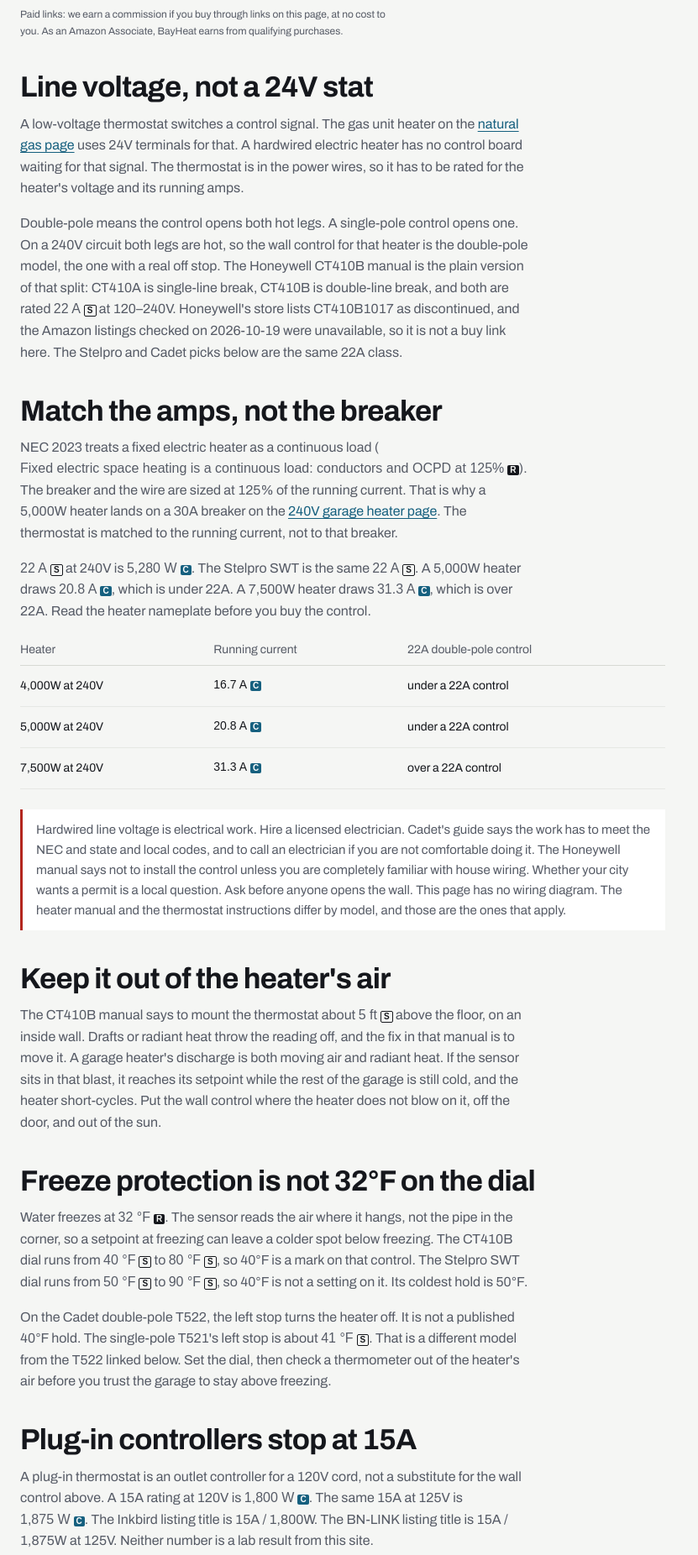
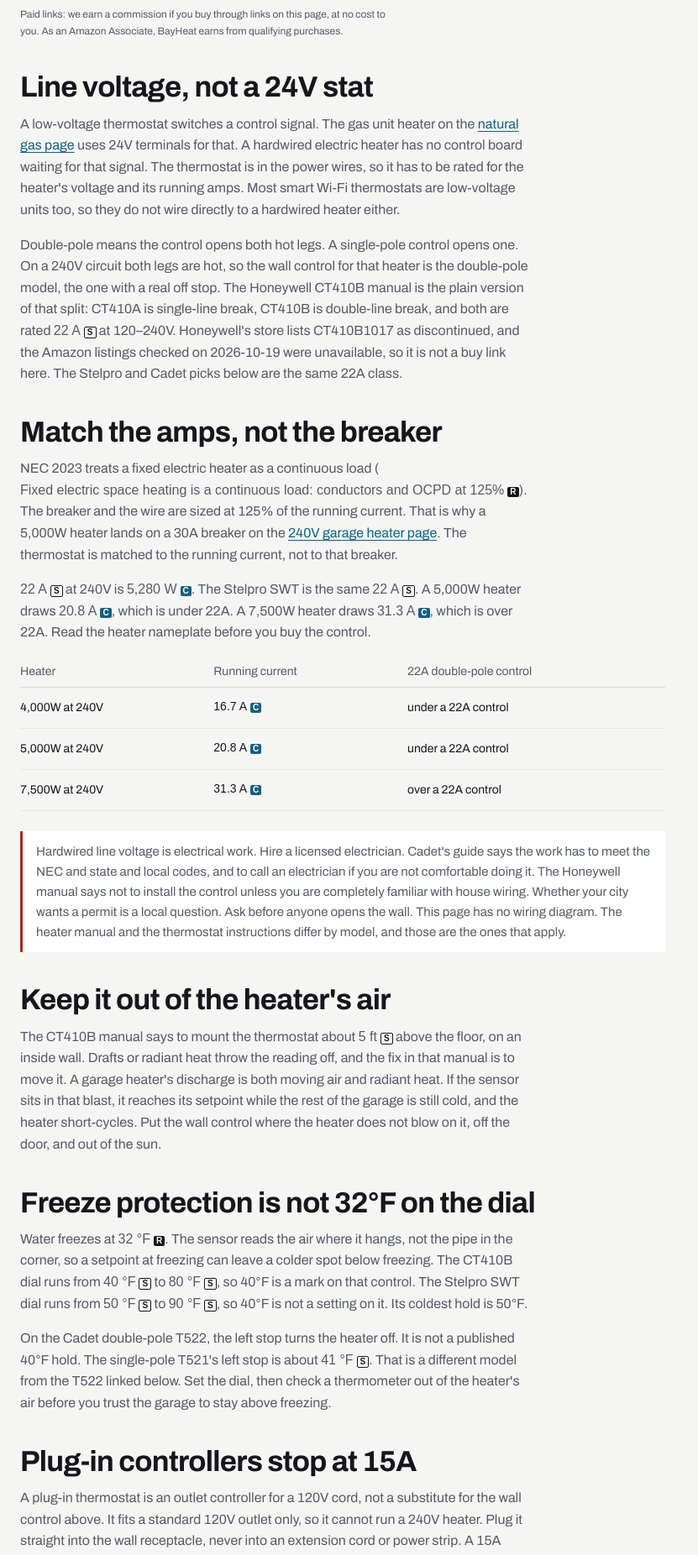
Before and after one commit to laqaer/bay-heat, a Next.js app: page /garage-heater-thermostat in a window 1280 px wide. Shown: the part 680-2532 px from the top of the page at 84% size, without its empty margins (0-831 px from the left). Built offline with nearby package versions, Linux system fonts and the light colour scheme; no server answers; a web font is replaced by a local one.

Commit message:
Thermostat page: smart-stat and plug-in 240V/extension-cord warnings

```diff
--- a/app/(site)/garage-heater-thermostat/page.tsx
+++ b/app/(site)/garage-heater-thermostat/page.tsx
@@ -78,7 +78,8 @@
         A low-voltage thermostat switches a control signal. The gas unit heater on the{" "}
         <Link href="/natural-gas-garage-heater">natural gas page</Link> uses 24V terminals for that. A hardwired
         electric heater has no control board waiting for that signal. The thermostat is in the power wires, so it
-        has to be rated for the heater&apos;s voltage and its running amps.
+        has to be rated for the heater&apos;s voltage and its running amps. Most smart Wi-Fi thermostats are
+        low-voltage units too, so they do not wire directly to a hardwired heater either.
       </p>
       <p>
         Double-pole means the control opens both hot legs. A single-pole control opens one. On a 240V circuit both
@@ -162,6 +163,8 @@
       <h2>Plug-in controllers stop at 15A</h2>
       <p>
         A plug-in thermostat is an outlet controller for a 120V cord, not a substitute for the wall control above.
+        It fits a standard 120V outlet only, so it cannot run a 240V heater. Plug it straight into the wall
+        receptacle, never into an extension cord or power strip.
         A 15A rating at 120V is <Num v={plugW120} unit="W" ev="C" src="15 A × 120 V" />. The same 15A at 125V is{" "}
         <Num v={plugW125} unit="W" ev="C" src="15 A × 125 V" />. The Inkbird listing title is 15A / 1,800W. The
         BN-LINK listing title is 15A / 1,875W at 125V. Neither number is a lab result from this site.
```
